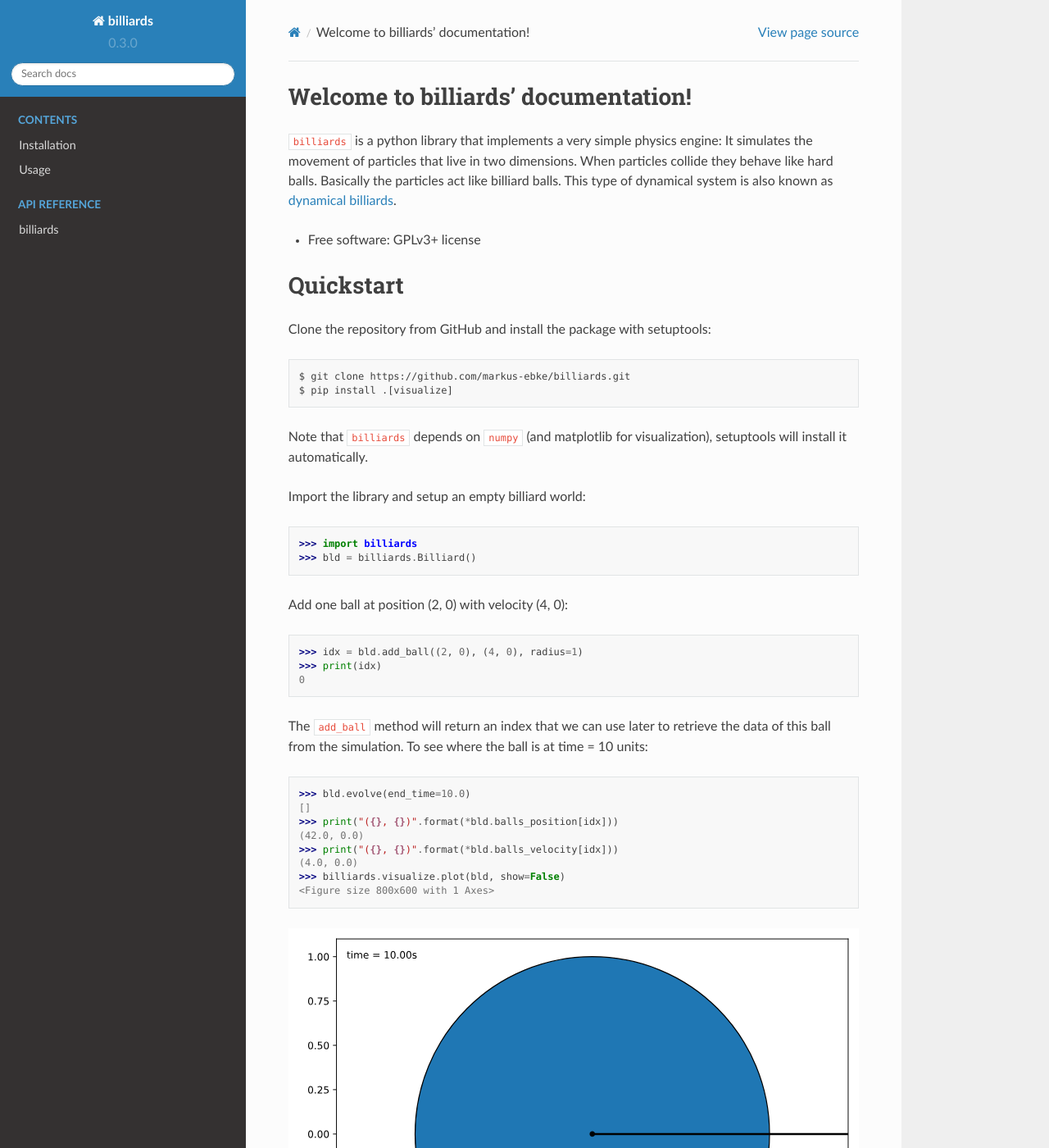
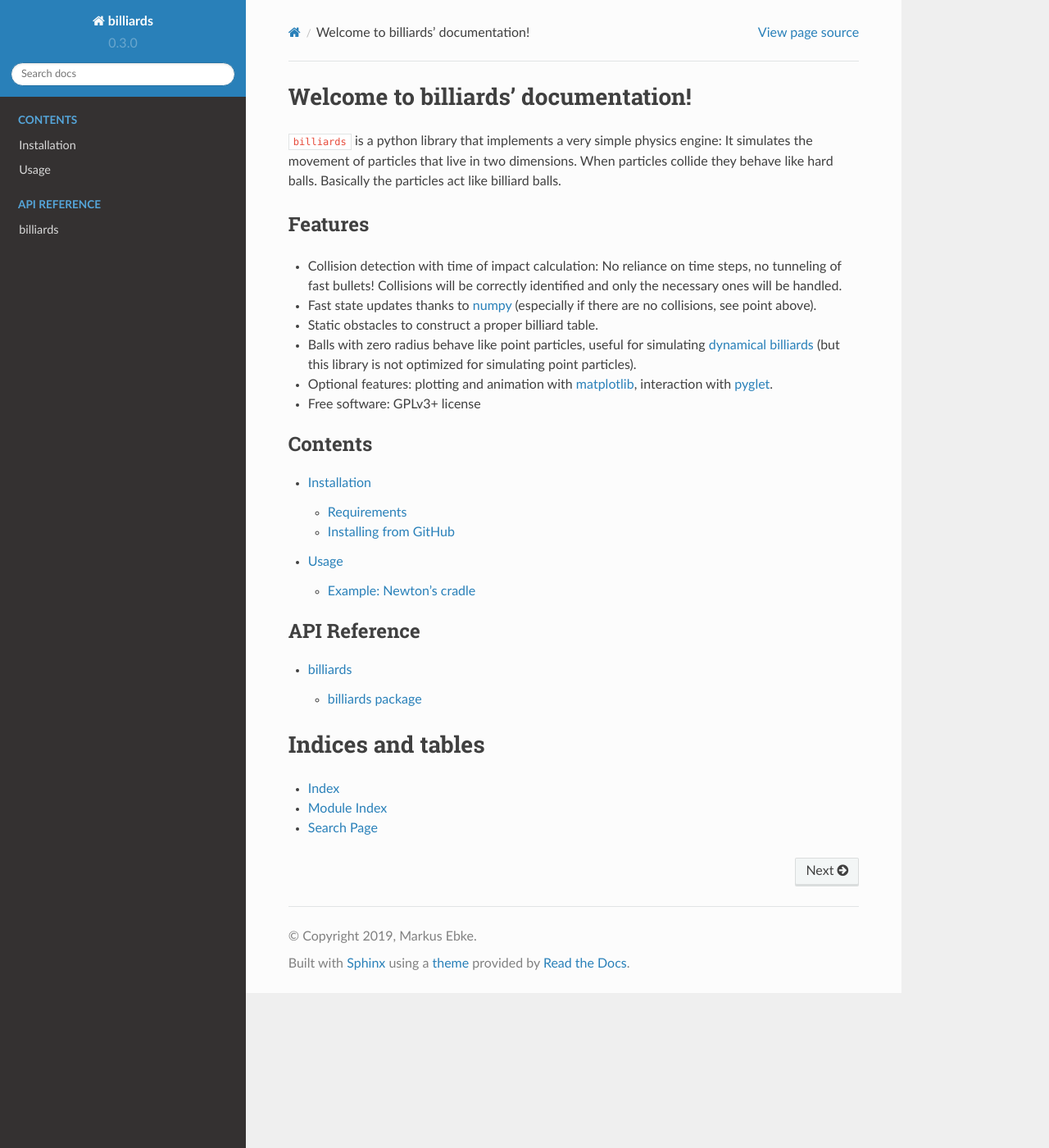
Before and after one commit to markus-ebke/python-billiards, a Sphinx documentation site: the page built from docs/index.rst, in a window 1280 px wide and 1400 px high. Shown: the whole window at 82% size. Built offline with Sphinx 7.4.7 and the Read the Docs theme 2.0.0, drawn with Linux system fonts in a browser that asks for light colours; some of the changed text lies outside the part shown.

Commit message:
Add examples, improve documentation
Added sinai billiard example, removed the quickstart section from documentation
index, added examples to readme, made list of features (both in readme and
documentation index).

```diff
--- a/docs/index.rst
+++ b/docs/index.rst
@@ -10,83 +10,17 @@
 It simulates the movement of particles that live in two dimensions.
 When particles collide they behave like hard balls.
 Basically the particles act like billiard balls.
-This type of dynamical system is also known as `dynamical billiards`_.
 
+
+Features
+--------
+* Collision detection with time of impact calculation: No reliance on time steps, no tunneling of fast bullets! Collisions will be correctly identified and only the necessary ones will be handled.
+* Fast state updates thanks to `numpy <https://numpy.org/>`_ (especially if there are no collisions, see point above).
+* Static obstacles to construct a proper billiard table.
+* Balls with zero radius behave like point particles, useful for simulating `dynamical billiards <https://en.wikipedia.org/wiki/Dynamical_billiards>`_ (but this library is not optimized for simulating point particles).
+* Optional features: plotting and animation with `matplotlib <https://matplotlib.org/>`_, interaction with `pyglet <http://pyglet.org/>`_.
 * Free software: GPLv3+ license
 
-
-Quickstart
-==========
-
-Clone the repository from GitHub and install the package with setuptools::
-
-    $ git clone https://github.com/markus-ebke/billiards.git
-    $ pip install .[visualize]
-
-Note that ``billiards`` depends on ``numpy`` (and matplotlib for
-visualization), setuptools will install it automatically.
-
-Import the library and setup an empty billiard world:
-
-.. doctest::
-
-    >>> import billiards
-    >>> bld = billiards.Billiard()
-
-Add one ball at position (2, 0) with velocity (4, 0):
-
-.. doctest::
-
-    >>> idx = bld.add_ball((2, 0), (4, 0), radius=1)
-    >>> print(idx)
-    0
-
-The ``add_ball`` method will return an index that we can use later to retrieve
-the data of this ball from the simulation.
-To see where the ball is at time = 10 units:
-
-.. doctest::
-
-    >>> bld.evolve(end_time=10.0)
-    []
-    >>> print("({}, {})".format(*bld.balls_position[idx]))
-    (42.0, 0.0)
-    >>> print("({}, {})".format(*bld.balls_velocity[idx]))
-    (4.0, 0.0)
-    >>> billiards.visualize.plot(bld, show=False)
-    <Figure size 800x600 with 1 Axes>
-
-
-.. image:: _images/quickstart_1.svg
-    :alt: One ball
-
-Now add another ball that will collide with the first one:
-
-.. doctest::
-
-    >>> bld.add_ball((50, 18), (0, -9), radius=1, mass=2)
-    1
-    >>> print("t={:.7}, idx1={}, idx2={}".format(*bld.toi_next))
-    t=11.79693, idx1=0, idx2=1
-    >>> bld.evolve(14.0)
-    [(11.796930766973276, 0, 1)]
-    >>> print(bld.time)
-    14.0
-    >>> print(bld.balls_position)
-    [[ 46.25029742 -26.4368308 ]
-     [ 55.87485129  -4.7815846 ]]
-    >>> print(bld.balls_velocity)
-    [[ -1.33333333 -12.        ]
-     [  2.66666667  -3.        ]]
-    >>> billiards.visualize.plot(bld)
-    <Figure size 800x600 with 1 Axes>
-
-
-.. image:: _images/quickstart_2.svg
-    :alt: Two balls after collision
-
-The collision changed the course of both balls!
-Note that the collision is elastic, i.e. it preserves the total kinetic energy.
 
 
 .. toctree::
@@ -108,5 +42,3 @@
 * :ref:`genindex`
 * :ref:`modindex`
 * :ref:`search`
-
-.. _dynamical billiards: https://en.wikipedia.org/wiki/Dynamical_billiards
```
Also changed, not shown: README.md (+81 -3 lines), 4 other files.
